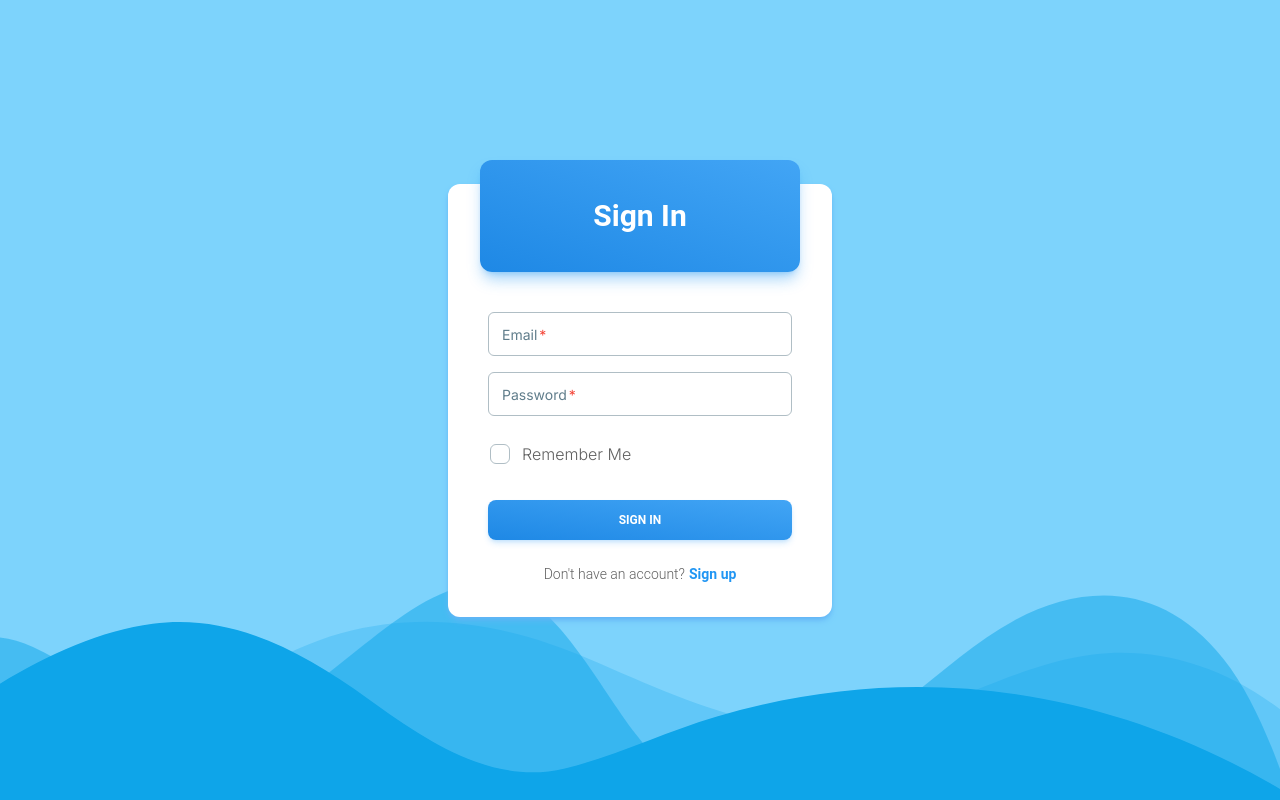
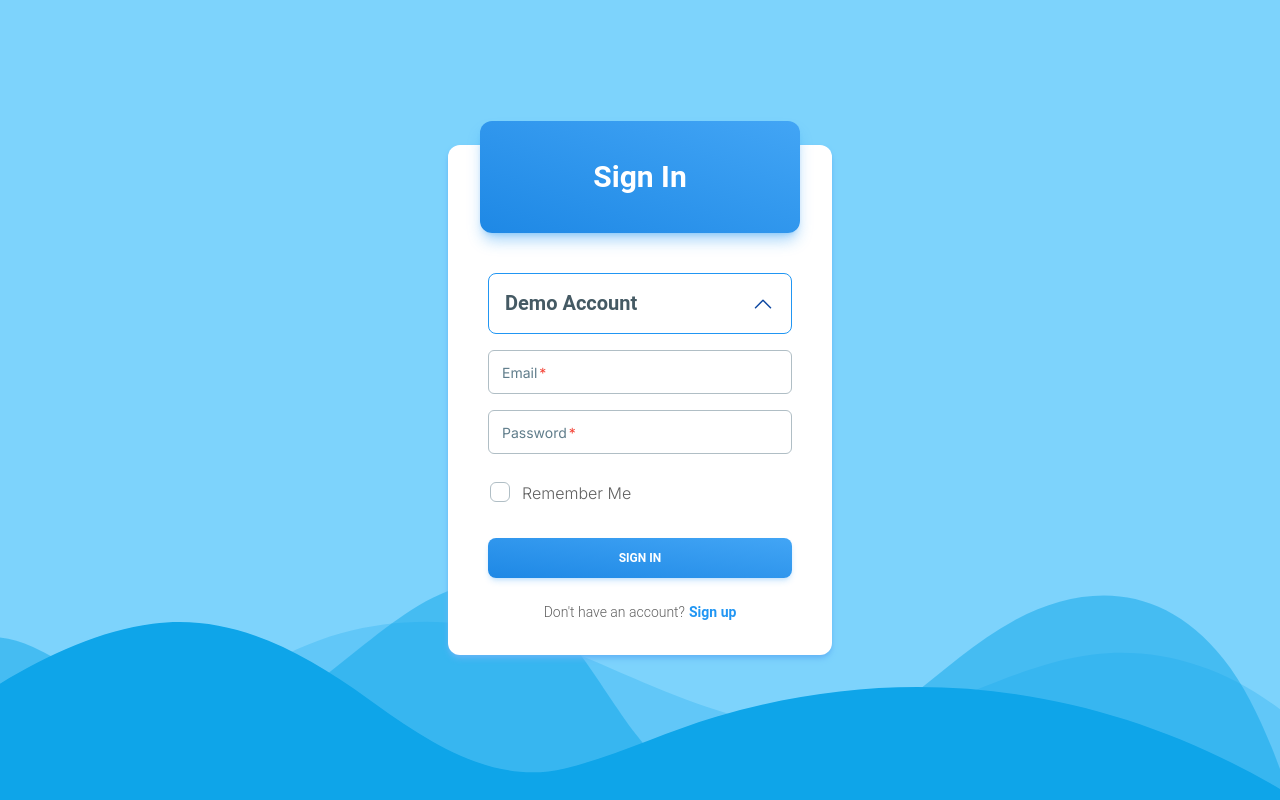
Before and after one commit to Jack-grittier/management-sysem, a Next.js app: page / in a window 1280 px wide. Built offline with nearby package versions, Linux system fonts and the light colour scheme; no server answers.

Commit message:
add demo credentials

```diff
--- a/src/components/LoginForm.tsx
+++ b/src/components/LoginForm.tsx
@@ -9,21 +9,28 @@ import {
   Input,
   Checkbox,
   Button,
+  Accordion,
+  AccordionHeader,
+  AccordionBody,
 } from "@material-tailwind/react";
 import { useSearchParams, useRouter } from "next/navigation";
 import Link from "next/link";
 import { signIn, useSession } from "next-auth/react";
 import { toast } from "react-toastify";
 import { FormEvent, useState } from "react";
+import { ChevronDownIcon, ChevronUpIcon } from "@heroicons/react/24/solid";
 
 const LoginForm = () => {
   const [email, setEmail] = useState("");
   const [password, setPassword] = useState("");
   const [loading, setLoading] = useState(false);
+  const [open, setOpen] = useState(false);
   const { data: session } = useSession();
   const router = useRouter();
   const params = useSearchParams();
   const query = params?.get("callbackUrl");
+
+  const handleOpen = () => setOpen((prev) => !prev);
 
   const handleSubmit = async (e: FormEvent) => {
     e.preventDefault();
@@ -78,6 +85,32 @@ const LoginForm = () => {
 
         <form onSubmit={handleSubmit}>
           <CardBody className="flex flex-col gap-4">
+            <Accordion
+              open={open}
+              className="px-4 border border-blue-500 rounded-lg"
+              icon={
+                open ? (
+                  <ChevronDownIcon className="h-6 w-6 text-blue-900" />
+                ) : (
+                  <ChevronUpIcon className="h-6 w-6 text-blue-900" />
+                )
+              }
+            >
+              <AccordionHeader onClick={handleOpen} className={`border-b-0`}>
+                Demo Account
+              </AccordionHeader>
+              <AccordionBody className="flex flex-col justify-center pt-0">
+                <Typography variant="small">
+                  <b className="font-extrabold text-blue-500">Email: </b>
+                  example@gmail.com
+                </Typography>
+                <Typography variant="small">
+                  <b className="font-extrabold text-blue-500">Password: </b>
+                  12345678
+                </Typography>
+              </AccordionBody>
+            </Accordion>
+
             <Input
               crossOrigin={""}
               label="Email"
```
